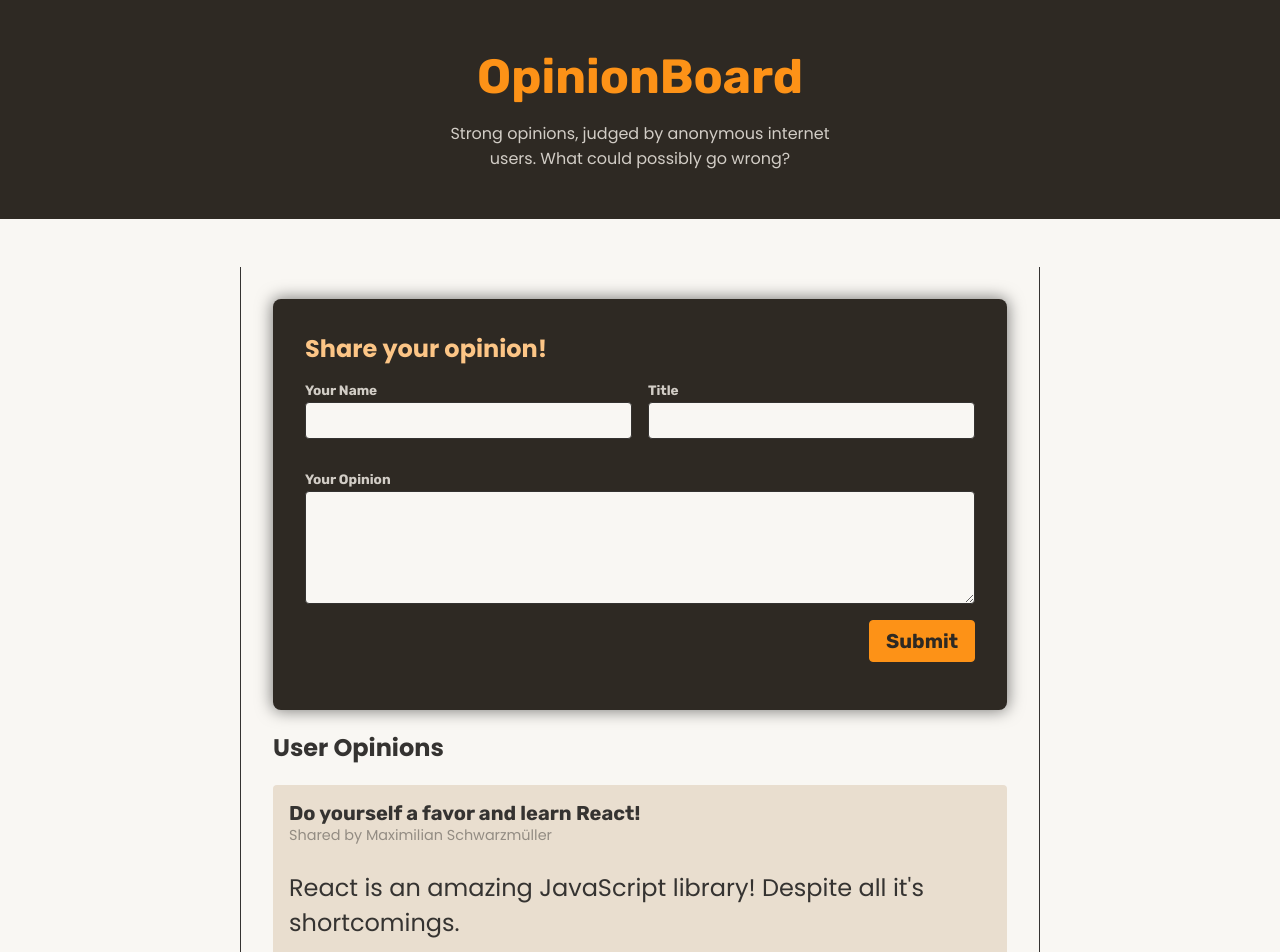
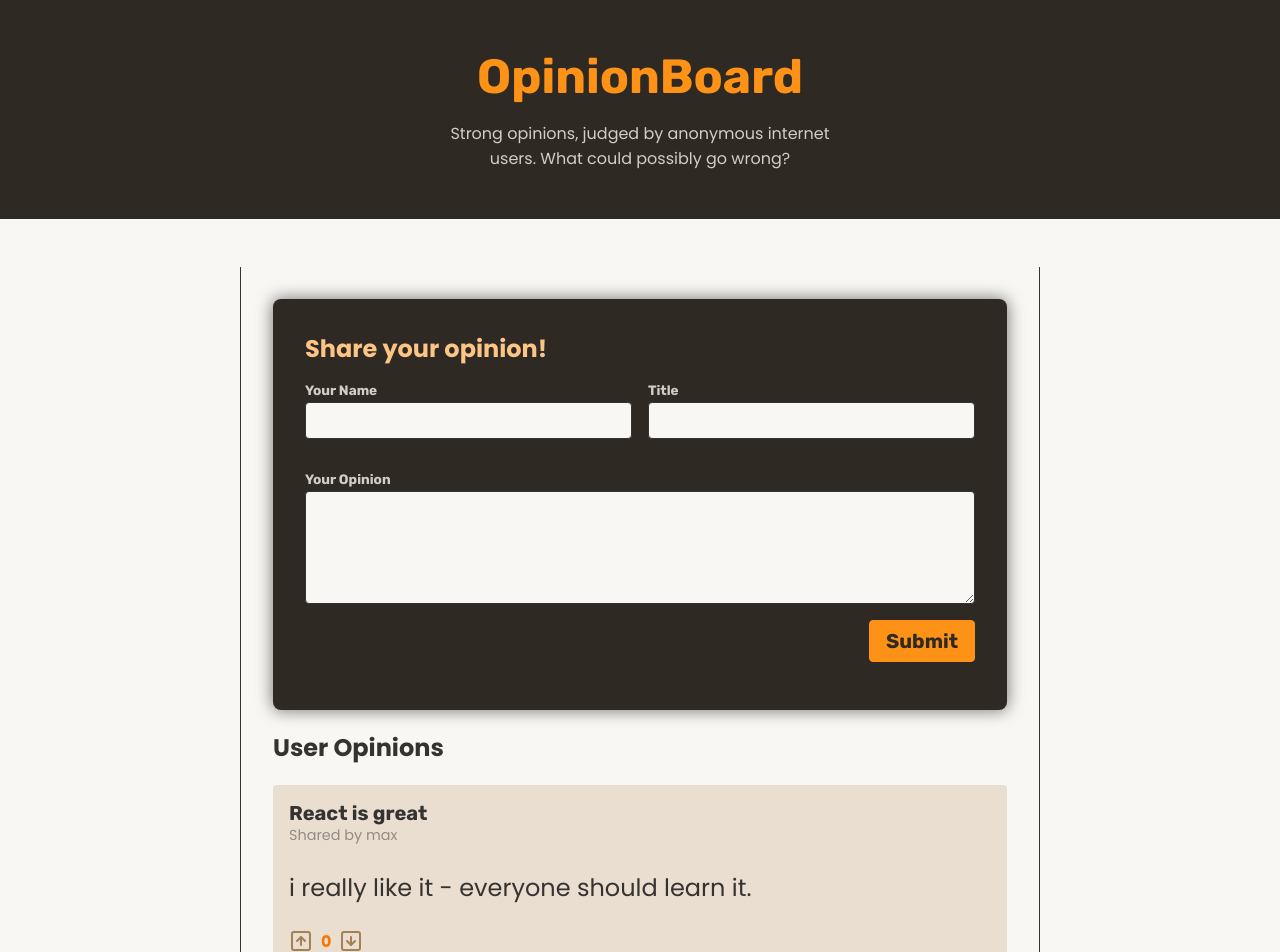
Before and after one commit to NLucky320/advance-form-actions, a React (Vite) app: page / in a window 1280 px wide. Shown: the top 952 px of the page. Built offline with nearby package versions, Linux system fonts and the light colour scheme; data requests are answered from the project's data file.

Commit message:
Working with Asynchronous Form Actions

```diff
--- a/backend/db.json
+++ b/backend/db.json
@@ -1,5 +1,12 @@
 {
   "opinions": [
+    {
+      "id": 1788447321300,
+      "votes": 0,
+      "userName": "max",
+      "title": "React is great",
+      "body": "i really like it - everyone should learn it."
+    },
     {
       "id": 1,
       "userName": "Maximilian Schwarzmüller",
--- a/src/components/NewOpinion.jsx
+++ b/src/components/NewOpinion.jsx
@@ -1,8 +1,12 @@
-import { useState, useActionState } from "react";
+import { useActionState, use } from "react";
+import { OpinionsContext } from '../store/opinions-context';
 
 export function NewOpinion() {
 
-  function shareOpinionAction(prevFormState, formData) {
+  const { addOpinion } = use(OpinionsContext);
+
+
+ async function shareOpinionAction(prevState, formData) {
     const title = formData.get("title");
     const body = formData.get("body");
     const userName = formData.get("userName");
@@ -23,7 +27,9 @@ export function NewOpinion() {
       return { errors, enteredValues: { title, body, userName } };
     }
 
-    return { errors: null}
+   await addOpinion({ title, body, userName });
+
+    return { errors: null};
   }
   const [formState, formAction] = useActionState(shareOpinionAction, {
     errors: null,
--- a/src/store/opinions-context.jsx
+++ b/src/store/opinions-context.jsx
@@ -1,6 +1,6 @@
 import { createContext, useEffect, useState } from 'react';
 
-export const OpinionsContext = createContext({
+export  const OpinionsContext = createContext({
   opinions: null,
   addOpinion: (opinion) => {},
   upvoteOpinion: (id) => {},
```
